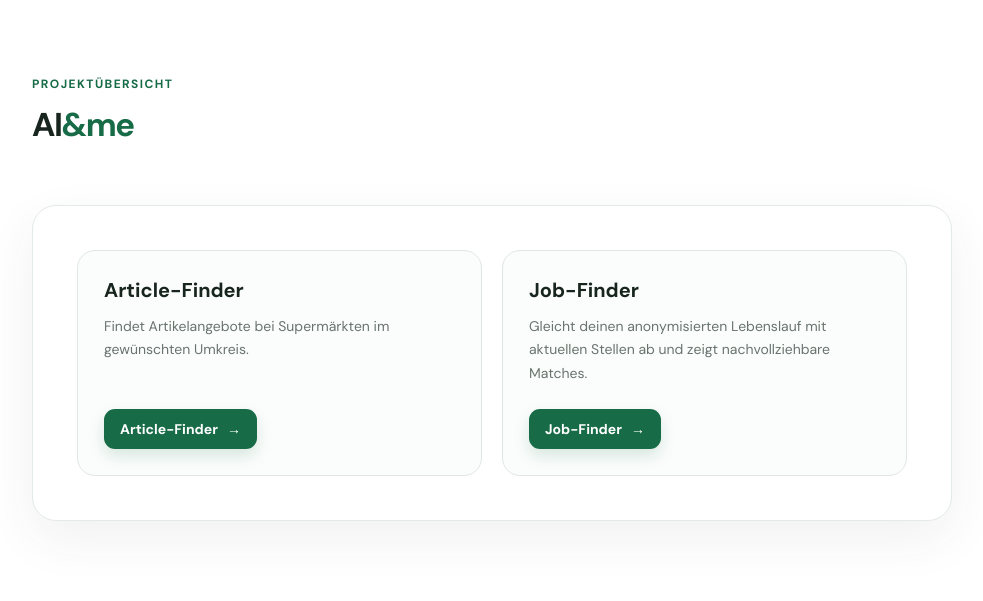
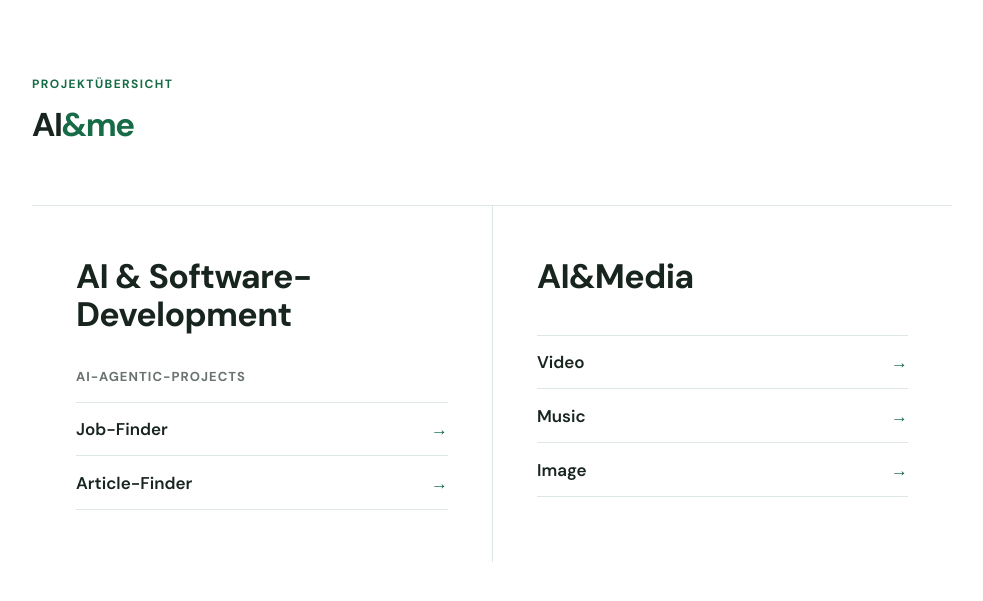
Before and after one commit to Moonshone/article-finder, a PHP site: page /sites/ai-me.html in a window 1280 px wide. Shown: the part 84-685 px from the top of the page, without its empty margins (148-1131 px from the left). Run offline with PHP 8.4, Linux system fonts and the light colour scheme.

Commit message:
Restructure AI and Me project overview

```diff
--- a/sites/ai-me.html
+++ b/sites/ai-me.html
@@ -26,21 +26,25 @@
         <h1 id="page-title">AI<span>&amp;me</span></h1>
       </section>
 
-      <section class="projects-section" aria-labelledby="test-projects-heading">
+      <div class="projects-sections">
+        <section class="projects-section" aria-labelledby="software-development-heading">
+          <h2 id="software-development-heading">AI &amp; Software-Development</h2>
+          <h3>AI-Agentic-Projects</h3>
+          <nav class="project-list" aria-label="AI-Agentic-Projects">
+            <a href="job-finder.php" class="project-link">Job-Finder <span aria-hidden="true">→</span></a>
+            <a href="article-finder.html" class="project-link">Article-Finder <span aria-hidden="true">→</span></a>
+          </nav>
+        </section>
 
-        <div class="project-grid">
-          <article class="project-card">
-            <h3>Article-Finder</h3>
-            <p>Findet Artikelangebote bei Supermärkten im gewünschten Umkreis.</p>
-            <a href="article-finder.html" class="project-link">Article-Finder <span aria-hidden="true">→</span></a>
-          </article>
-          <article class="project-card">
-            <h3>Job-Finder</h3>
-            <p>Gleicht deinen anonymisierten Lebenslauf mit aktuellen Stellen ab und zeigt nachvollziehbare Matches.</p>
-            <a href="job-finder.php" class="project-link">Job-Finder <span aria-hidden="true">→</span></a>
-          </article>
-        </div>
-      </section>
+        <section class="projects-section" aria-labelledby="media-heading">
+          <h2 id="media-heading">AI&amp;Media</h2>
+          <nav class="project-list" aria-label="AI-Medienbereiche">
+            <a href="media.html" class="project-link">Video <span aria-hidden="true">→</span></a>
+            <a href="media.html" class="project-link">Music <span aria-hidden="true">→</span></a>
+            <a href="media.html" class="project-link">Image <span aria-hidden="true">→</span></a>
+          </nav>
+        </section>
+      </div>
     </main>
   </div>
   <script src="../src/script.js"></script>
--- a/styles/style.css
+++ b/styles/style.css
@@ -248,23 +248,29 @@ a.explore-link:hover span { transform: translateX(4px); }
 /* AI & Me Projektübersicht */
 .projects-page { padding-bottom: 64px; }
 .projects-intro { max-width: 690px; padding: 72px 0 45px; }
-.projects-intro p, .projects-heading p, .project-card p, .projects-note { color: var(--muted); line-height: 1.65; }
+.projects-intro p, .projects-heading p, .projects-note { color: var(--muted); line-height: 1.65; }
 .projects-intro p { max-width: 600px; margin: 0; font-size: 17px; }
-.projects-section { padding: clamp(24px, 5vw, 44px); border: 1px solid #e4eae6; border-radius: 24px; background: var(--paper); box-shadow: 0 18px 50px #263d3112; }
+.projects-sections { display: grid; grid-template-columns: repeat(2, minmax(0, 1fr)); border-top: 1px solid var(--line); }
+.projects-section { min-width: 0; padding: clamp(32px, 5vw, 52px) clamp(4px, 4vw, 44px); }
+.projects-section + .projects-section { border-left: 1px solid var(--line); }
+.projects-section h2 { max-width: 14ch; font-size: clamp(24px, 3.4vw, 34px); line-height: 1.12; }
+.projects-section h3 { margin: 34px 0 17px; color: var(--muted); font-size: 13px; font-weight: 700; letter-spacing: .08em; text-transform: uppercase; }
+.projects-section h2 + .project-list { margin-top: 39px; }
 .projects-heading { margin-bottom: 28px; }
 .projects-heading p { margin: 7px 0 0; font-size: 14px; }
-.project-grid { display: grid; grid-template-columns: repeat(auto-fit, minmax(min(100%, 260px), 1fr)); gap: 20px; }
-.project-card { display: flex; min-height: 220px; flex-direction: column; padding: 26px; border: 1px solid var(--line); border-radius: var(--radius); background: #fbfdfc; }
-.project-card h3 { margin: 0; font-size: 20px; }
-.project-card p { margin: 12px 0 24px; font-size: 14px; }
-.project-link { display: inline-flex; width: fit-content; align-items: center; gap: 9px; margin-top: auto; padding: 11px 16px; border-radius: 11px; color: white; background: var(--green); box-shadow: 0 7px 16px #176b4628; font-size: 14px; font-weight: 700; text-decoration: none; transition: background .2s, transform .2s; }
-.project-link:hover { background: var(--green-dark); transform: translateY(-1px); }
+.project-list { display: flex; flex-direction: column; }
+.project-link { display: flex; min-height: 54px; align-items: center; justify-content: space-between; gap: 20px; border-bottom: 1px solid var(--line); color: var(--ink); font-size: 17px; font-weight: 600; text-decoration: none; transition: color .2s, padding .2s; }
+.project-link:first-child { border-top: 1px solid var(--line); }
+.project-link span { color: var(--green); transition: transform .2s; }
+.project-link:hover, .project-link:focus-visible { padding-left: 5px; color: var(--green); }
+.project-link:hover span, .project-link:focus-visible span { transform: translateX(4px); }
 .projects-note { margin: 24px 0 0; font-size: 13px; }
 
 @media (max-width: 620px) {
   .projects-page { padding-bottom: 40px; }
   .projects-intro { padding: 52px 4px 32px; }
   .projects-intro p { font-size: 15px; }
-  .projects-section { border-radius: 19px; }
-  .project-grid { grid-template-columns: 1fr; }
+  .projects-sections { grid-template-columns: 1fr; }
+  .projects-section { padding: 32px 4px 40px; }
+  .projects-section + .projects-section { border-top: 1px solid var(--line); border-left: 0; }
 }
```
Also changed, not shown: sites/media.html (added, +31 -0 lines).
